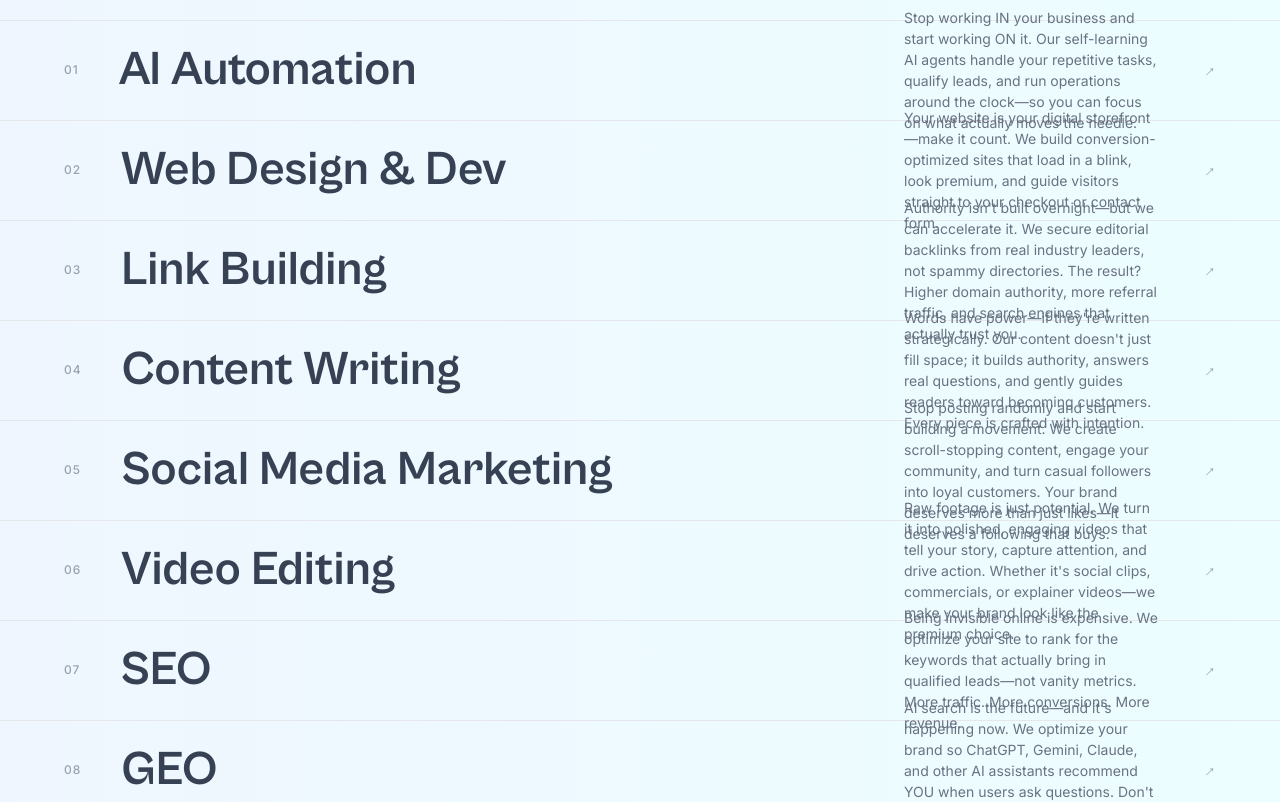
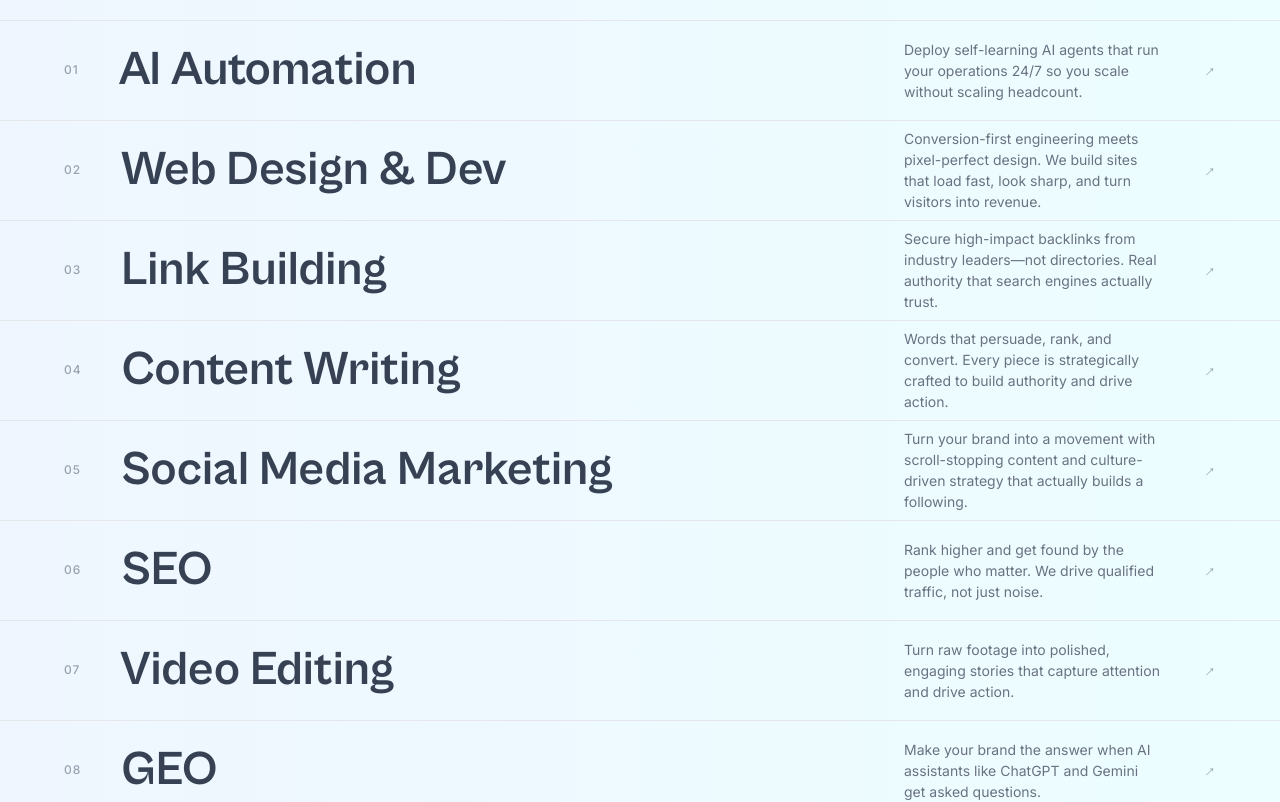
Before and after one commit to Abdullah-167/Final-updated-Upscale, a Next.js app: page / in a window 1280 px wide. Shown: the part 2140-2942 px from the top of the page. Built offline with nearby package versions, Linux system fonts and the light colour scheme.

Commit message:
first commit

```diff
--- a/src/Components/Home/Index.tsx
+++ b/src/Components/Home/Index.tsx
@@ -736,7 +736,7 @@ const services: Service[] = [
   {
     number: "01",
     title: "AI Automation",
-    description: "Stop working IN your business and start working ON it. Our self-learning AI agents handle your repetitive tasks, qualify leads, and run operations around the clock—so you can focus on what actually moves the needle.",
+    description: "Deploy self-learning AI agents that run your operations 24/7 so you scale without scaling headcount.",
     href: "/services/ai-automation",
     cardFrom: "#3B82F6",
     cardTo: "#2563EB",
@@ -745,7 +745,7 @@ const services: Service[] = [
   {
     number: "02",
     title: "Web Design & Dev",
-    description: "Your website is your digital storefront—make it count. We build conversion-optimized sites that load in a blink, look premium, and guide visitors straight to your checkout or contact form.",
+    description: "Conversion-first engineering meets pixel-perfect design. We build sites that load fast, look sharp, and turn visitors into revenue.",
     href: "/services/website-development",
     cardFrom: "#0EA5E9",
     cardTo: "#0284C7",
@@ -754,7 +754,7 @@ const services: Service[] = [
   {
     number: "03",
     title: "Link Building",
-    description: "Authority isn't built overnight—but we can accelerate it. We secure editorial backlinks from real industry leaders, not spammy directories. The result? Higher domain authority, more referral traffic, and search engines that actually trust you.",
+    description: "Secure high-impact backlinks from industry leaders—not directories. Real authority that search engines actually trust.",
     href: "/services/link-building",
     cardFrom: "#8B5CF6",
     cardTo: "#7C3AED",
@@ -763,7 +763,7 @@ const services: Service[] = [
   {
     number: "04",
     title: "Content Writing",
-    description: "Words have power—if they're written strategically. Our content doesn't just fill space; it builds authority, answers real questions, and gently guides readers toward becoming customers. Every piece is crafted with intention.",
+    description: "Words that persuade, rank, and convert. Every piece is strategically crafted to build authority and drive action.",
     href: "/services/content-writing",
     cardFrom: "#F59E0B",
     cardTo: "#D97706",
@@ -772,7 +772,7 @@ const services: Service[] = [
   {
     number: "05",
     title: "Social Media Marketing",
-    description: "Stop posting randomly and start building a movement. We create scroll-stopping content, engage your community, and turn casual followers into loyal customers. Your brand deserves more than just likes—it deserves a following that buys.",
+    description: "Turn your brand into a movement with scroll-stopping content and culture-driven strategy that actually builds a following.",
     href: "/services/paid-advertising",
     cardFrom: "#EC4899",
     cardTo: "#DB2777",
@@ -780,26 +780,26 @@ const services: Service[] = [
   },
   {
     number: "06",
+    title: "SEO",
+    description: "Rank higher and get found by the people who matter. We drive qualified traffic, not just noise.",
+    href: "/services/seo",
+    cardFrom: "#10B981",
+    cardTo: "#059669",
+    cardText: "#FFFFFF"
+  },
+  {
+    number: "07",
     title: "Video Editing",
-    description: "Raw footage is just potential. We turn it into polished, engaging videos that tell your story, capture attention, and drive action. Whether it's social clips, commercials, or explainer videos—we make your brand look like the premium choice.",
+    description: "Turn raw footage into polished, engaging stories that capture attention and drive action.",
     href: "/services/video-editing",
     cardFrom: "#EF4444",
     cardTo: "#DC2626",
     cardText: "#FFFFFF"
   },
   {
-    number: "07",
-    title: "SEO",
-    description: "Being invisible online is expensive. We optimize your site to rank for the keywords that actually bring in qualified leads—not vanity metrics. More traffic. More conversions. More revenue.",
-    href: "/services/seo",
-    cardFrom: "#10B981",
-    cardTo: "#059669",
-    cardText: "#FFFFFF"
-  },
-  {
     number: "08",
     title: "GEO",
-    description: "AI search is the future—and it's happening now. We optimize your brand so ChatGPT, Gemini, Claude, and other AI assistants recommend YOU when users ask questions. Don't get left behind while your competitors become the answer.",
+    description: "Make your brand the answer when AI assistants like ChatGPT and Gemini get asked questions.",
     href: "/services/generative-engine-optimization",
     cardFrom: "#06B6D4",
     cardTo: "#0891B2",
@@ -808,7 +808,7 @@ const services: Service[] = [
   {
     number: "09",
     title: "Revenue Cycle Management",
-    description: "Cash flow keeps your business alive. We streamline your entire revenue loop—from lead capture to payment collection—so money flows smoothly and you stop chasing invoices. Less friction. More profit.",
+    description: "Tighten your revenue loop from lead capture to payment collection. Less friction, more cash flow.",
     href: "/services/revenue-cycle-management",
     cardFrom: "#F97316",
     cardTo: "#EA580C",
```
